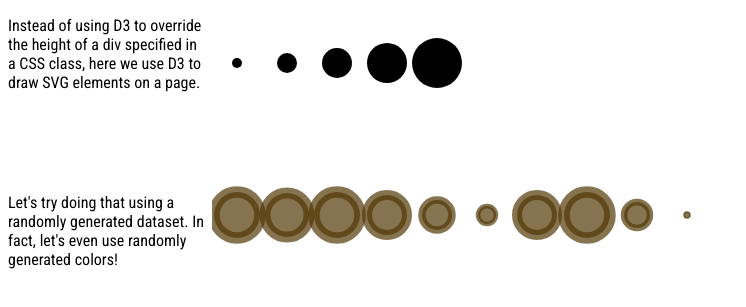
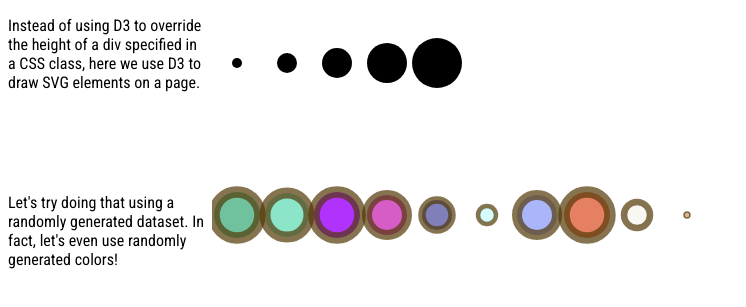
Before and after one commit to lisawilliams/d3-exercises, a website: page svg.html in a window 1280 px wide. Shown: the part 81-388 px from the top of the page, without its empty margins (0-746 px from the left). Drawn offline with Linux system fonts and the light colour scheme.

Commit message:
Using a function to randomize RGBA value of circle fill attribute
So it worked! The current state of the code:

* makes 10 circles of randomized size.
* uses a randomly generated RGBA value for the stroke attribute of
all the circles
* uses a randomly generated RGBA value for the fill attribute of each circle
(so each circle's center is a different color, while all the circles
have the same border color).

A lot of the challenge was concatenating the r, g, b, and a variables
along with text strings to produce the right thing to put as a value
in the .attr(), which needed to look like this: `attr("stroke", "rgba(255,128,12, 0.9)")`
in the DOM.

Leaving a lot of console.log statements in my commit because
these are learning exercises for me and not production code.

🎉 good job! 🎉

```diff
--- a/svg.html
+++ b/svg.html
@@ -78,7 +78,7 @@ circles.attr("cx", function(d, i) {
 
 // I want to add random colors to our circles, just like their
 // size is random when we pass randomDataset to our code below.
-
+console.log('this is from up top')
 var r = Math.floor(Math.random() * 255);
 console.log(r);
 var g = Math.floor(Math.random() * 255);
@@ -124,7 +124,19 @@ circles.attr("cx", function(d, i) {
         .attr("r", function(d){
           return d;
         })
-        .attr("fill", "rgba(" + r + "," + g + "," + b + "," + a + ")")
+        .attr("fill", function(d){
+          console.log('this is from the function')
+          var r = Math.floor(Math.random() * 255);
+          console.log(r);
+          var g = Math.floor(Math.random() * 255);
+          console.log(g);
+          var b = Math.floor(Math.random() * 255);
+          console.log(b);
+          var a = Math.random() * 1;
+          console.log(a);
+          return "rgba(" + r + "," + g + "," + b + "," + a + ")"
+        })
+
         .attr("stroke", "rgba(" + r + "," + g + "," + b + "," + a + ")")
         .attr("stroke-width", function(d){
           return d/2;
```
